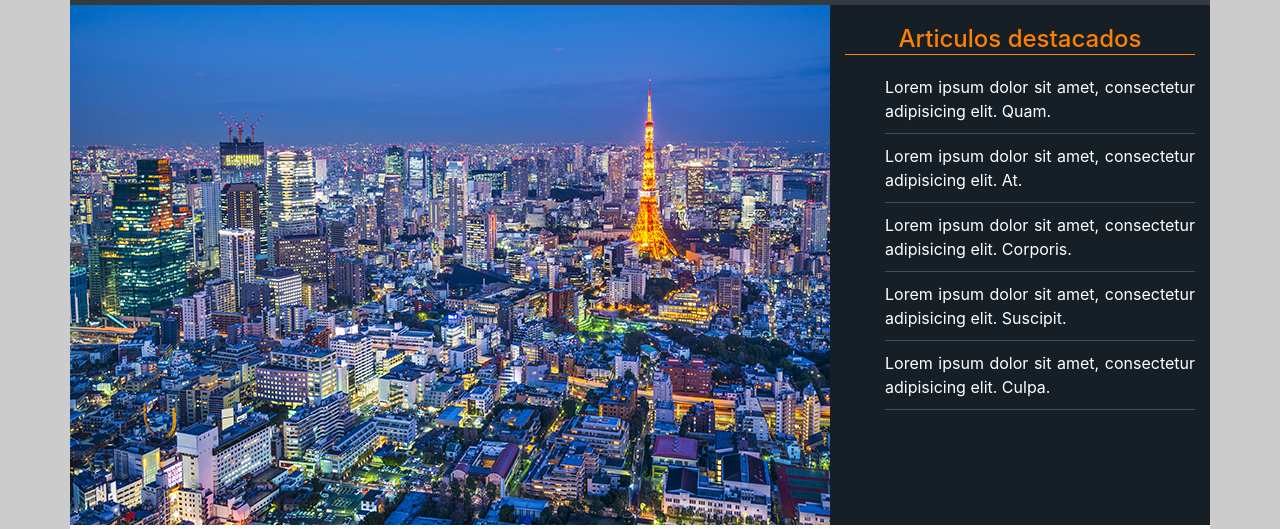
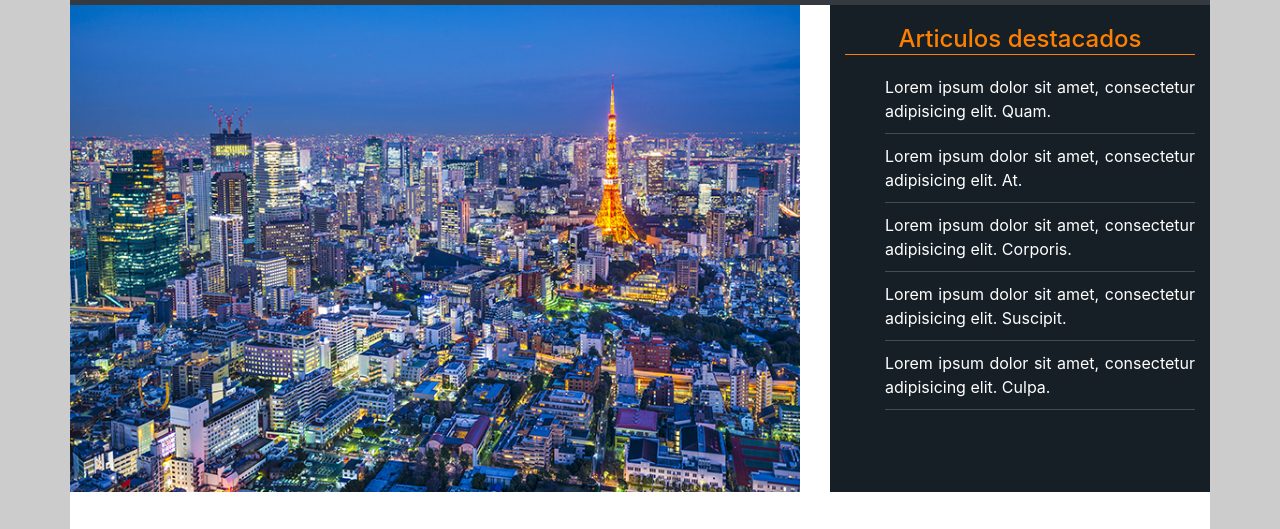
Before and after one commit to Andresp08/fail, a plain HTML site: page index.html in a window 1280 px wide. Shown: the part 55-584 px from the top of the page. Drawn offline with nearby package versions, Linux system fonts and the light colour scheme.

Commit message:
Add files via upload

```diff
--- a/index.html
+++ b/index.html
@@ -43,7 +43,7 @@
             </header>
             <section class="contenedor-main row">
                 <main class="col-12 col-sm-12 col-md-6 col-lg-8 img">
-                    <img src="img/tokyo.jpg" alt="tokyo">
+                    <img src="img/tokyo.jpg" class="img-fluid" alt="tokyo">
                 </main>
                 <aside class="col-12 col-sm-12 col-md-6 col-lg-4">
                     <div class="widget"><!--esta clase para darle estilo con css-->
```
Also changed, not shown: estilos.css (line endings or trailing spaces).
